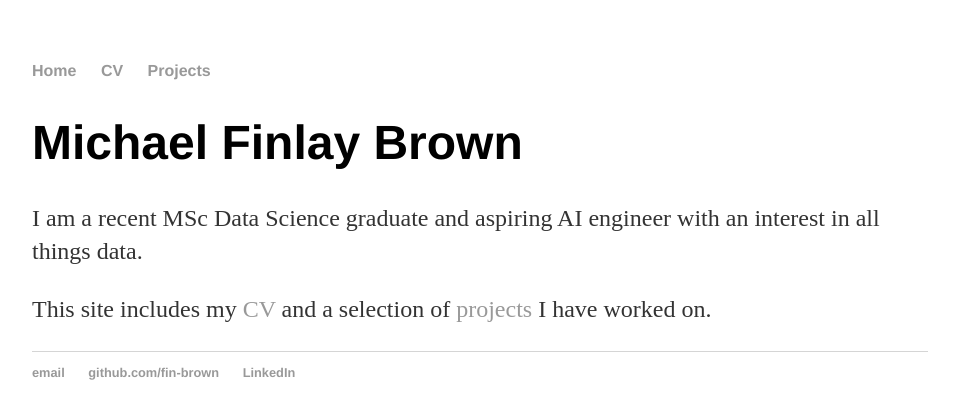
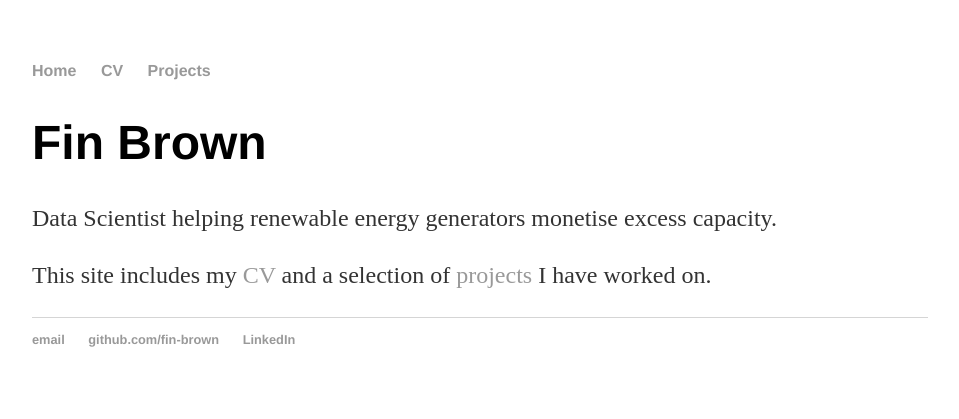
Before and after one commit to fin-brown/fin-brown.github.io, a Jekyll site: the page built from index.html, in a window 1280 px wide. Shown: the top 419 px of the page, without its empty margins (160-1119 px from the left). Built offline with Jekyll 4.4.1, drawn with Linux system fonts in a browser that asks for light colours.

Commit message:
test commit, been a while...

```diff
--- a/index.html
+++ b/index.html
@@ -1,10 +1,11 @@
 ---
 layout: default
-title: Michael Finlay Brown
+title: Fin Brown
 ---
-
-		<div class="blurb">
-			<h1>Michael Finlay Brown </h1>
-			<p>I am a recent MSc Data Science graduate and aspiring AI engineer with an interest in all things data. </p>
-			<p>This site includes my <a href='/cv'>CV</a> and a selection of <a href="/projects">projects</a> I have worked on.</p>
-		</div>
+<body class="home">
+	<h1>Fin Brown</h1>
+	<div class="blurb">
+		<p>Data Scientist helping renewable energy generators monetise excess capacity.</p>
+		<p>This site includes my <a href='/cv'>CV</a> and a selection of <a href="/projects">projects</a> I have worked on.</p>
+	</div>
+</body>
```
